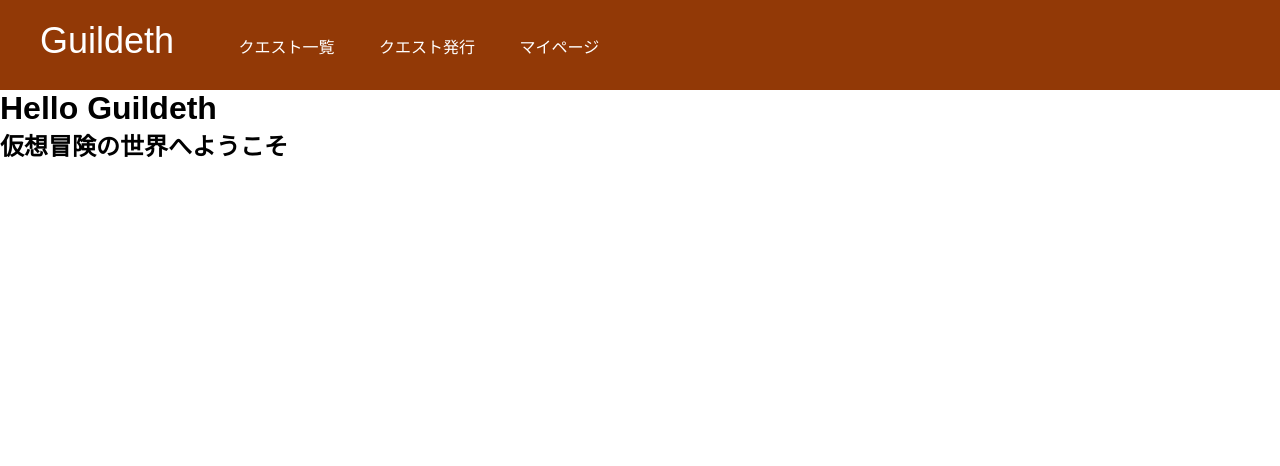
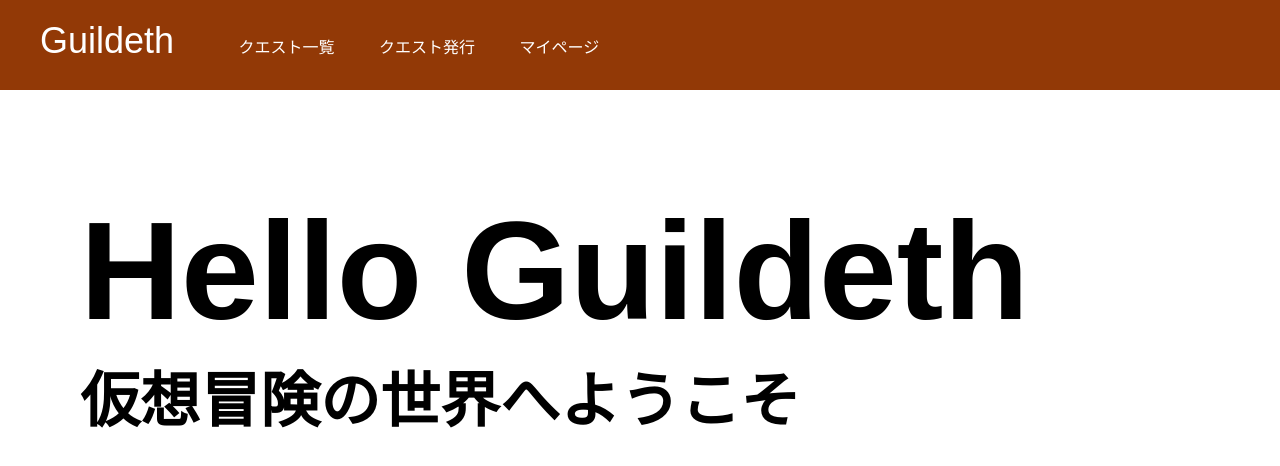
Before and after one commit to mfykmn/guildeth, a plain HTML site: page index.html in a window 1280 px wide. Drawn offline with Linux system fonts and the light colour scheme.

Commit message:
Updated CSS

```diff
--- a/index.css
+++ b/index.css
@@ -35,4 +35,21 @@ header {
     padding-bottom: 33px;
     padding-left: 20px;
     display: inline-block;
-}ß
+}
+
+.body {
+    display: inline-block;
+    padding: 100px 80px;
+}
+
+.body h1 {
+    display: inline-block;
+    font-size: 140px;
+}
+.body h1 span {
+    color: #FF4a4a;
+}
+
+.body h2 {
+    font-size: 60px;
+}
```
